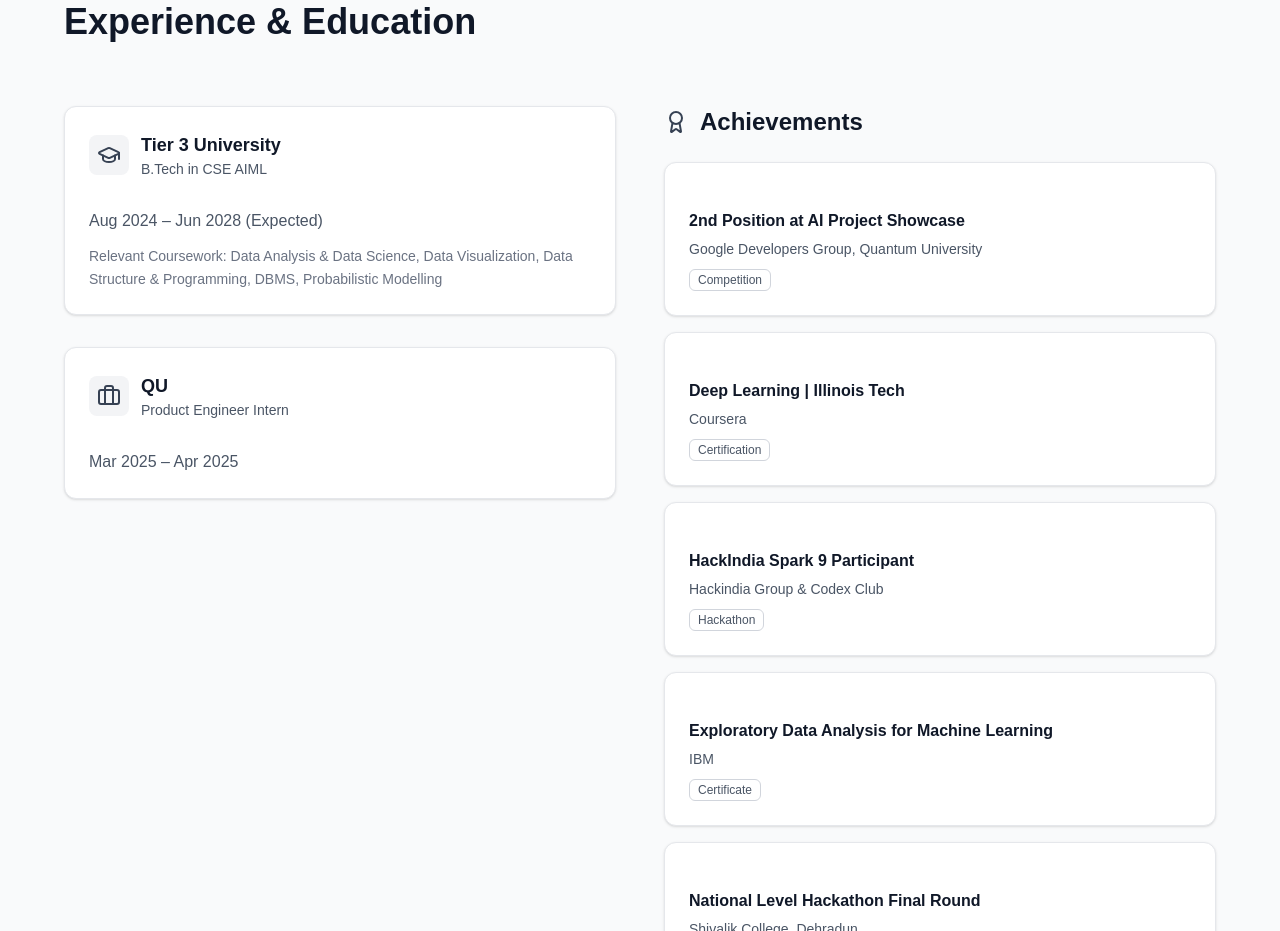
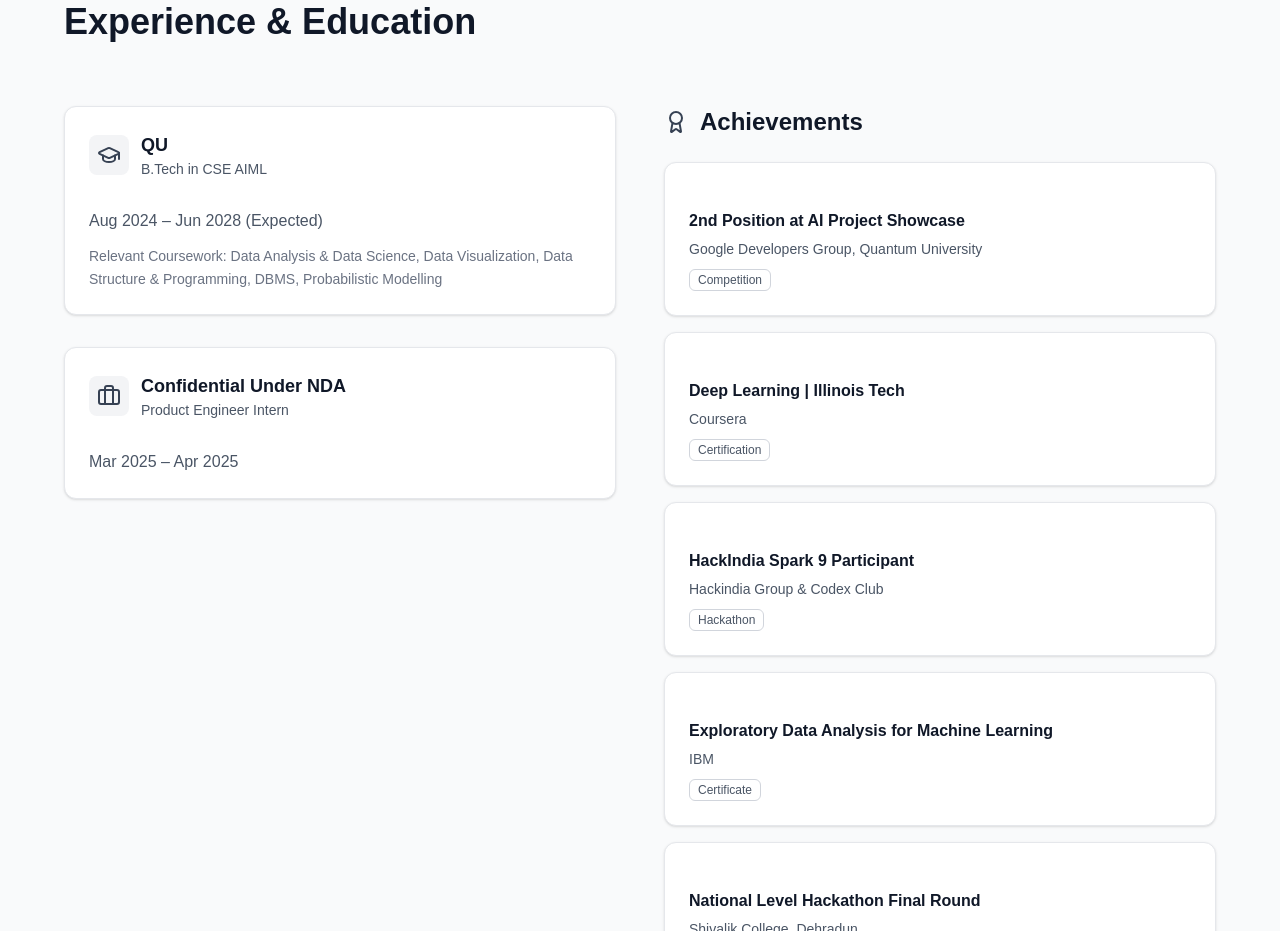
Before and after one commit to binaryecheos/newport, a Next.js app: page / in a window 1280 px wide. Shown: the part 2780-3711 px from the top of the page. Built offline with nearby package versions, Linux system fonts and the light colour scheme.

Commit message:
Update university and internship titles

```diff
--- a/app/page.tsx
+++ b/app/page.tsx
@@ -475,7 +475,7 @@ const SimpleClassyPortfolio = () => {
                       <GraduationCap className="w-6 h-6 text-gray-700" />
                     </div>
                     <div className="flex-1">
-                      <CardTitle className="text-gray-900 text-lg">Tier 3 University</CardTitle>
+                      <CardTitle className="text-gray-900 text-lg">QU</CardTitle>
                       <CardDescription className="text-gray-600">B.Tech in CSE AIML</CardDescription>
                     </div>
                   </div>
@@ -496,7 +496,7 @@ const SimpleClassyPortfolio = () => {
                       <Briefcase className="w-6 h-6 text-gray-700" />
                     </div>
                     <div className="flex-1">
-                      <CardTitle className="text-gray-900 text-lg">QU</CardTitle>
+                      <CardTitle className="text-gray-900 text-lg">Confidential Under NDA</CardTitle>
                       <CardDescription className="text-gray-600">Product Engineer Intern</CardDescription>
                     </div>
                   </div>
```
